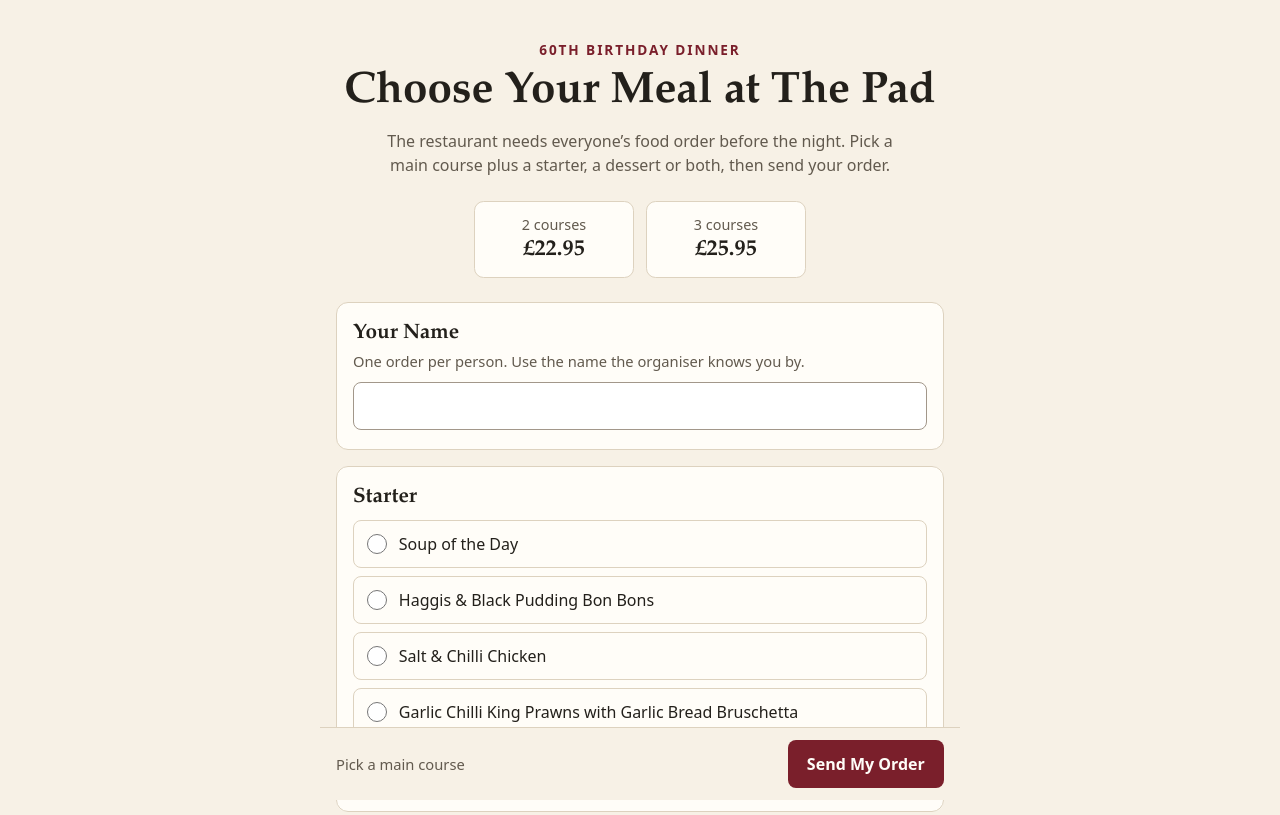
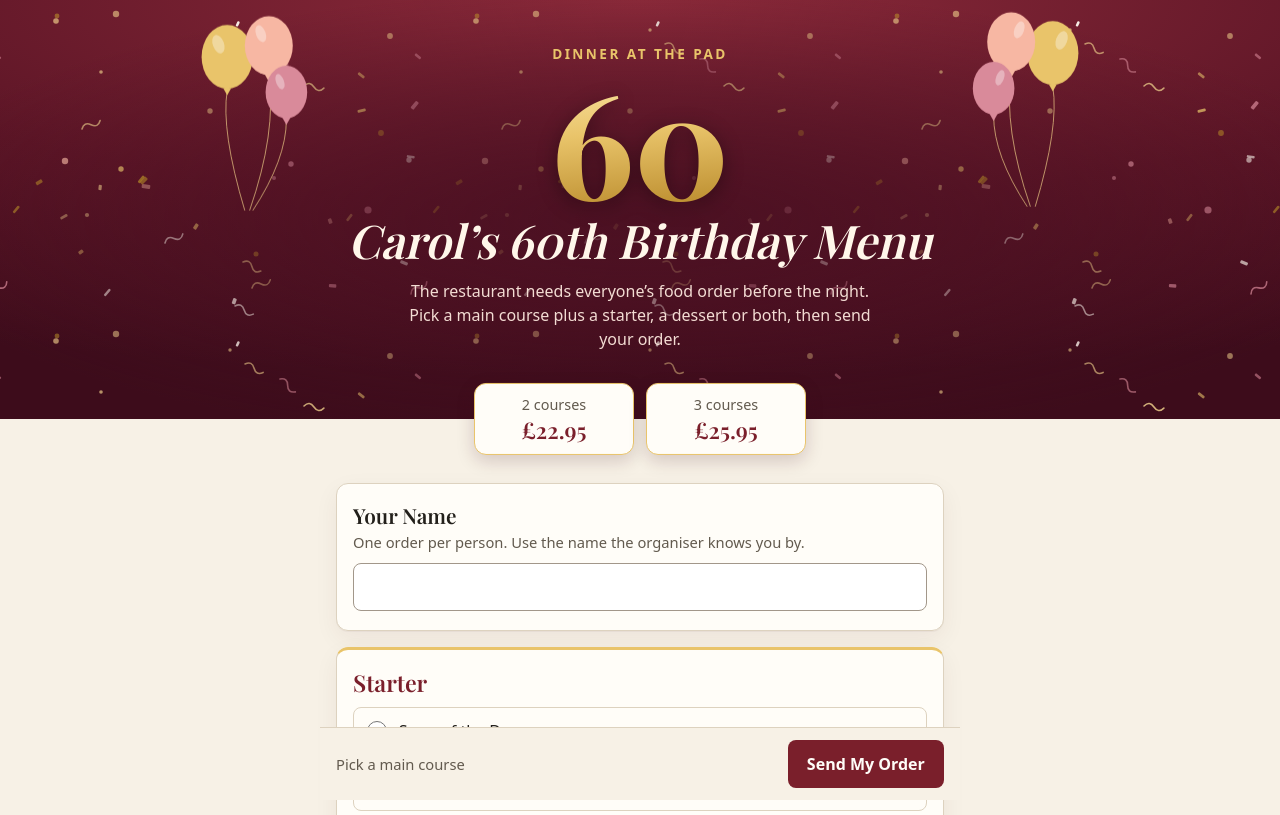
Before and after one commit to OGMAMC/The_Pad, a plain HTML site: page index.html in a window 1280 px wide. Shown: the top 815 px of the page. Drawn offline with nearby package versions, Linux system fonts and the light colour scheme; a web font is replaced by a local one.

Commit message:
Restyle as a celebration page for Carol's 60th
Burgundy and gold hero with a large 60, balloons and confetti, the title
"Carol's 60th Birthday Menu", gold-topped course cards, and a confetti
fall when an order is sent (skipped for reduced motion).

Co-Authored-By: Claude Fable 5.2 <noreply@anthropic.com>
Claude-Session: https://claude.ai/code/session_01NMVzyuGgXPKiPRx5bKVYqk

```diff
--- a/app.js
+++ b/app.js
@@ -152,6 +152,25 @@ async function send(order) {
   return result;
 }
 
+// A short confetti fall when an order goes through. Skipped for people who ask for less motion.
+function celebrate() {
+  if (window.matchMedia("(prefers-reduced-motion: reduce)").matches) return;
+  const colours = ["#e9c46a", "#f7b7a3", "#d98a9a", "#7a1f2b", "#f4d58d"];
+  const layer = el("div", { class: "confetti", "aria-hidden": "true" });
+  for (let i = 0; i < 70; i++) {
+    const piece = el("i");
+    piece.style.left = `${Math.random() * 100}%`;
+    piece.style.background = colours[i % colours.length];
+    piece.style.animationDuration = `${2 + Math.random() * 2}s`;
+    piece.style.animationDelay = `${Math.random() * 0.6}s`;
+    piece.style.setProperty("--drift", `${Math.random() * 120 - 60}px`);
+    piece.style.setProperty("--spin", `${Math.random() * 720 - 360}deg`);
+    layer.append(piece);
+  }
+  document.body.append(layer);
+  setTimeout(() => layer.remove(), 5000);
+}
+
 function showDone(order) {
   $("done-intro").textContent = `Thanks, ${order.name}. The organiser has your order:`;
   const rows = [
@@ -166,6 +185,7 @@ function showDone(order) {
   );
   form.hidden = true;
   $("done").hidden = false;
+  celebrate();
   $("done").focus();
   $("done").scrollIntoView({ block: "start" });
 }
--- a/index.html
+++ b/index.html
@@ -3,22 +3,46 @@
 <head>
   <meta charset="utf-8">
   <meta name="viewport" content="width=device-width, initial-scale=1, viewport-fit=cover">
-  <meta name="theme-color" content="#f7f1e6">
+  <meta name="theme-color" content="#4a1022">
   <meta name="robots" content="noindex">
-  <title>60th Birthday Dinner at The Pad: Food Order</title>
+  <title>Carol’s 60th Birthday Menu</title>
+  <link rel="preconnect" href="https://fonts.googleapis.com">
+  <link rel="preconnect" href="https://fonts.gstatic.com" crossorigin>
+  <link rel="stylesheet" href="https://fonts.googleapis.com/css2?family=Playfair+Display:ital,wght@0,600;0,800;1,600&display=swap">
   <link rel="stylesheet" href="styles.css">
 </head>
 <body>
   <a class="skip" href="#order">Skip to the Order Form</a>
 
   <header class="hero">
-    <p class="eyebrow">60th Birthday Dinner</p>
-    <h1>Choose Your Meal at <span translate="no">The&nbsp;Pad</span></h1>
-    <p class="lede">The restaurant needs everyone’s food order before the night. Pick a main course plus a starter, a dessert or both, then send your order.</p>
-    <dl class="prices">
-      <div><dt>2 courses</dt><dd id="price-2"></dd></div>
-      <div><dt>3 courses</dt><dd id="price-3"></dd></div>
-    </dl>
+    <div class="hero-inner">
+      <svg class="balloons left" viewBox="0 0 150 250" width="150" height="250" aria-hidden="true" focusable="false">
+        <g fill="none" stroke="#f4d58d" stroke-width="1.2" opacity=".7">
+          <path d="M44 96q-8 50 22 150"/><path d="M96 78q10 70 -24 168"/><path d="M118 132q0 50 -42 114"/>
+        </g>
+        <ellipse cx="44" cy="54" rx="32" ry="40" fill="#e9c46a"/><path d="M39 93l5 9 5-9z" fill="#e9c46a"/>
+        <ellipse cx="96" cy="40" rx="30" ry="37" fill="#f7b7a3"/><path d="M91 76l5 9 5-9z" fill="#f7b7a3"/>
+        <ellipse cx="118" cy="98" rx="26" ry="33" fill="#d98a9a"/><path d="M113 130l5 9 5-9z" fill="#d98a9a"/>
+        <g fill="#fff" opacity=".35"><ellipse cx="33" cy="38" rx="7" ry="12" transform="rotate(-20 33 38)"/><ellipse cx="86" cy="25" rx="6" ry="11" transform="rotate(-20 86 25)"/><ellipse cx="110" cy="85" rx="5" ry="10" transform="rotate(-20 110 85)"/></g>
+      </svg>
+      <svg class="balloons right" viewBox="0 0 150 250" width="150" height="250" aria-hidden="true" focusable="false">
+        <g fill="none" stroke="#f4d58d" stroke-width="1.2" opacity=".7">
+          <path d="M44 96q-8 50 22 150"/><path d="M96 78q10 70 -24 168"/><path d="M118 132q0 50 -42 114"/>
+        </g>
+        <ellipse cx="44" cy="54" rx="32" ry="40" fill="#e9c46a"/><path d="M39 93l5 9 5-9z" fill="#e9c46a"/>
+        <ellipse cx="96" cy="40" rx="30" ry="37" fill="#f7b7a3"/><path d="M91 76l5 9 5-9z" fill="#f7b7a3"/>
+        <ellipse cx="118" cy="98" rx="26" ry="33" fill="#d98a9a"/><path d="M113 130l5 9 5-9z" fill="#d98a9a"/>
+        <g fill="#fff" opacity=".35"><ellipse cx="33" cy="38" rx="7" ry="12" transform="rotate(-20 33 38)"/><ellipse cx="86" cy="25" rx="6" ry="11" transform="rotate(-20 86 25)"/><ellipse cx="110" cy="85" rx="5" ry="10" transform="rotate(-20 110 85)"/></g>
+      </svg>
+      <p class="eyebrow">Dinner at <span translate="no">The&nbsp;Pad</span></p>
+      <p class="sixty" aria-hidden="true">60</p>
+      <h1>Carol’s 60th Birthday Menu</h1>
+      <p class="lede">The restaurant needs everyone’s food order before the night. Pick a main course plus a starter, a dessert or both, then send your order.</p>
+      <dl class="prices">
+        <div><dt>2 courses</dt><dd id="price-2"></dd></div>
+        <div><dt>3 courses</dt><dd id="price-3"></dd></div>
+      </dl>
+    </div>
   </header>
 
   <main id="order">
@@ -54,6 +78,7 @@
     </form>
 
     <section id="done" class="card done" tabindex="-1" hidden>
+      <p class="done-mark" aria-hidden="true">🎉</p>
       <h2>Order Sent</h2>
       <p id="done-intro"></p>
       <dl id="done-summary" class="summary"></dl>
--- a/styles.css
+++ b/styles.css
@@ -9,7 +9,8 @@
   --accent-ink: #fffdf8;
   --accent-soft: #f3e3e0;
   --error: #a3211a;
-  --serif: "Iowan Old Style", "Palatino Linotype", Palatino, Georgia, serif;
+  --gold: #e9c46a;
+  --serif: "Playfair Display", "Iowan Old Style", "Palatino Linotype", Palatino, Georgia, serif;
   --sans: system-ui, -apple-system, "Segoe UI", Roboto, sans-serif;
 }
 
@@ -40,7 +41,7 @@ body {
 }
 .skip:focus { top: 1rem; }
 
-.hero, main, footer {
+main, footer, .hero-inner {
   width: 100%;
   max-width: 40rem;
   margin: 0 auto;
@@ -48,46 +49,80 @@ body {
   padding-right: max(1rem, env(safe-area-inset-right));
 }
 
-.hero { padding-top: 2.5rem; text-align: center; }
+.hero {
+  overflow-x: clip;
+  background:
+    radial-gradient(60% 55% at 50% 52%, rgba(74, 16, 34, 0.9) 0%, rgba(74, 16, 34, 0) 100%),
+    url("confetti.svg") center top / 420px 320px,
+    radial-gradient(120% 90% at 50% 0%, #8c2a3a 0%, #5c1526 55%, #3d0c1b 100%);
+  color: #fff7ea;
+  text-align: center;
+}
+.hero-inner { position: relative; padding-top: 2.75rem; padding-bottom: 4.25rem; }
+
+.balloons { position: absolute; top: 1rem; width: 7.5rem; height: auto; }
+.balloons.left { right: 100%; margin-right: 0.5rem; animation: bob 6s ease-in-out infinite; }
+.balloons.right { left: 100%; margin-left: 0.5rem; transform: scaleX(-1); animation: bob-flip 7s ease-in-out infinite; }
+@keyframes bob { 50% { transform: translateY(-10px); } }
+@keyframes bob-flip { 0%, 100% { transform: scaleX(-1); } 50% { transform: scaleX(-1) translateY(-10px); } }
 
 .eyebrow {
   margin: 0;
-  color: var(--accent);
+  color: var(--gold);
   font-size: 0.85rem;
   font-weight: 600;
-  letter-spacing: 0.14em;
+  letter-spacing: 0.18em;
   text-transform: uppercase;
 }
 
+.sixty {
+  margin: 0.25rem 0 0.1rem;
+  font: 800 clamp(5.5rem, 26vw, 9rem)/1 var(--serif);
+  color: var(--gold);
+  background: linear-gradient(175deg, #fbe7a9 10%, #e9c46a 45%, #b8892a 90%);
+  -webkit-background-clip: text;
+  background-clip: text;
+  -webkit-text-fill-color: transparent;
+  filter: drop-shadow(0 4px 10px rgba(0, 0, 0, 0.35));
+}
+
 h1 {
-  margin: 0.4rem 0 0.75rem;
-  font: 600 clamp(1.9rem, 6vw, 2.75rem)/1.15 var(--serif);
+  margin: 0 0 0.75rem;
+  font: italic 600 clamp(1.9rem, 7vw, 2.9rem)/1.15 var(--serif);
   text-wrap: balance;
 }
 
-.lede { margin: 0 auto; max-width: 32rem; color: var(--muted); text-wrap: pretty; }
+.lede { margin: 0 auto; max-width: 31rem; color: #f3dcd3; text-wrap: pretty; }
 
 .prices {
+  position: absolute;
+  left: 1rem;
+  right: 1rem;
+  bottom: 0;
   display: flex;
   justify-content: center;
   gap: 0.75rem;
-  margin: 1.5rem 0 0;
+  margin: 0;
+  transform: translateY(50%);
 }
 .prices div {
   flex: 0 1 10rem;
-  padding: 0.75rem 1rem;
-  border: 1px solid var(--line);
-  border-radius: 0.6rem;
+  padding: 0.6rem 1rem;
+  border: 1px solid var(--gold);
+  border-radius: 0.75rem;
   background: var(--card);
+  color: var(--ink);
+  box-shadow: 0 6px 18px rgba(61, 12, 27, 0.18);
 }
 .prices dt { color: var(--muted); font-size: 0.9rem; }
 .prices dd {
   margin: 0;
+  color: var(--accent);
   font: 600 1.4rem/1.3 var(--serif);
   font-variant-numeric: tabular-nums;
 }
 
-main { padding-top: 1.5rem; }
+main { padding-top: 4rem; }
 
 .card {
   min-width: 0;
@@ -96,13 +131,15 @@ main { padding-top: 1.5rem; }
   border: 1px solid var(--line);
   border-radius: 0.75rem;
   background: var(--card);
+  box-shadow: 0 1px 0 rgba(61, 12, 27, 0.04), 0 8px 24px rgba(61, 12, 27, 0.06);
 }
+fieldset.card { border-top: 3px solid var(--gold); }
 
 legend, .field-label, h2 {
   padding: 0;
   font: 600 1.3rem/1.25 var(--serif);
 }
-legend { float: left; width: 100%; margin-bottom: 0.6rem; }
+legend { float: left; width: 100%; margin-bottom: 0.6rem; color: var(--accent); font-size: 1.45rem; }
 legend + * { clear: both; }
 .field-label { display: block; }
 h2 { margin: 0 0 0.5rem; }
@@ -207,7 +244,23 @@ button:disabled { opacity: 0.7; cursor: progress; }
 }
 .summary dt { color: var(--muted); }
 .summary dd { margin: 0; min-width: 0; overflow-wrap: anywhere; white-space: pre-wrap; }
+.done { text-align: center; border-top: 3px solid var(--gold); }
+.done .summary, .done .hint { text-align: left; }
+.done-mark { margin: 0; font-size: 2.5rem; line-height: 1.2; }
 .done:focus { outline: none; }
+
+.confetti { position: fixed; inset: 0; overflow: hidden; pointer-events: none; z-index: 10; }
+.confetti i {
+  position: absolute;
+  top: -1rem;
+  width: 0.55rem;
+  height: 0.9rem;
+  border-radius: 2px;
+  animation: fall linear forwards;
+}
+@keyframes fall {
+  to { transform: translate3d(var(--drift), 105vh, 0) rotate(var(--spin)); opacity: 0.9; }
+}
 
 footer {
   padding-top: 1rem;
@@ -219,10 +272,16 @@ footer {
 
 [hidden] { display: none !important; }
 
+@media (max-width: 60rem) {
+  .balloons { top: 0.5rem; width: 4.25rem; opacity: 0.9; }
+  .balloons.left { right: auto; left: -0.5rem; margin: 0; }
+  .balloons.right { left: auto; right: -0.5rem; margin: 0; }
+}
+
 @media (max-width: 26rem) {
   .summary div { grid-template-columns: 1fr; gap: 0.1rem; }
 }
 
 @media (prefers-reduced-motion: reduce) {
-  * { transition: none !important; scroll-behavior: auto !important; }
+  * { transition: none !important; animation: none !important; scroll-behavior: auto !important; }
 }
```
Also changed, not shown: confetti.svg (added), 1 other file.
